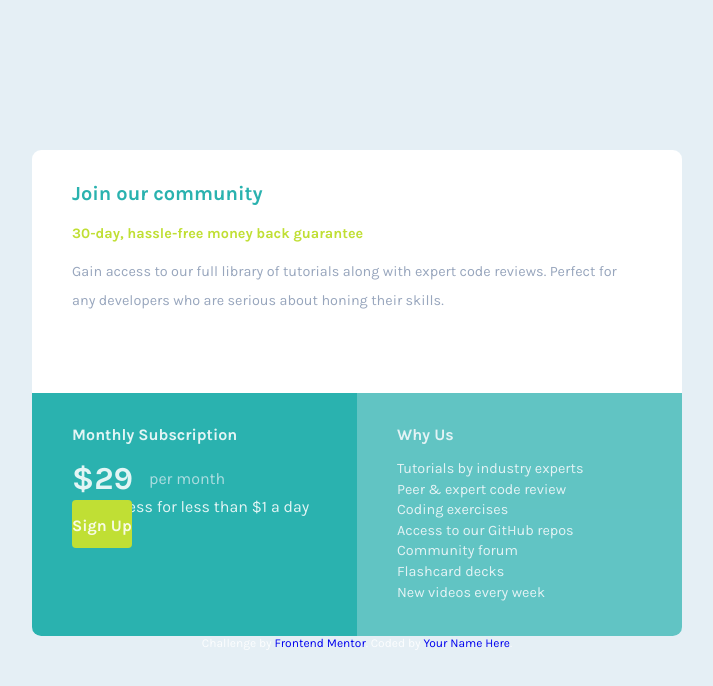
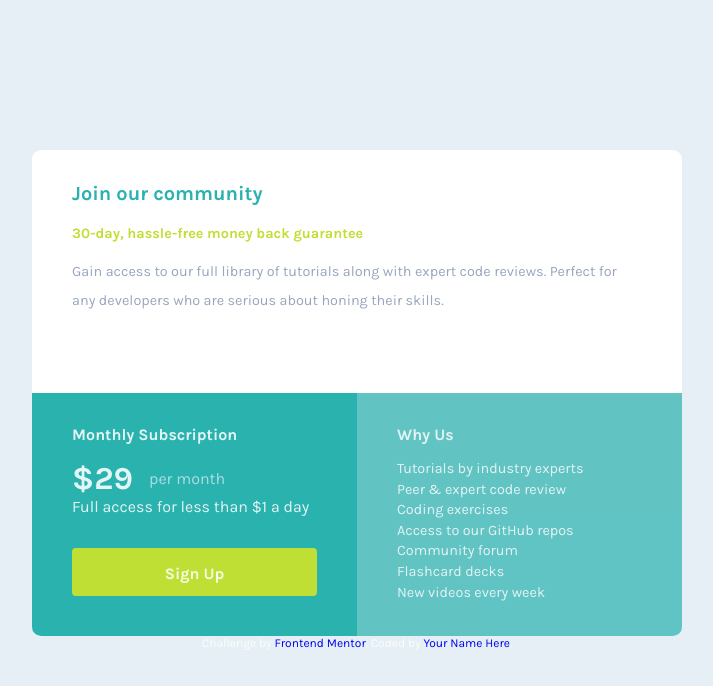
Before and after one commit to mbtenkorang/single-price-grid-component, a React (Vite) app: page / in a window 1280 px wide. Shown: the top 686 px of the page, without its empty margins (283-996 px from the left). Built offline with nearby package versions, Linux system fonts and the light colour scheme.

Commit message:
Chnage <a> to block, Add eslint disabled comment

```diff
--- a/src/components/SignUp.jsx
+++ b/src/components/SignUp.jsx
@@ -10,8 +10,10 @@ const buttonCss = {
     fontWeight: "bold",
     borderRadius: " 0.25rem",
     marginTop: "2rem",
+    display: "block",
   }),
 };
+// eslint-disable-next-line react/prop-types
 export default function Button({ linkText = "Click" }) {
   return <a css={buttonCss.button}>{linkText}</a>;
 }
```
